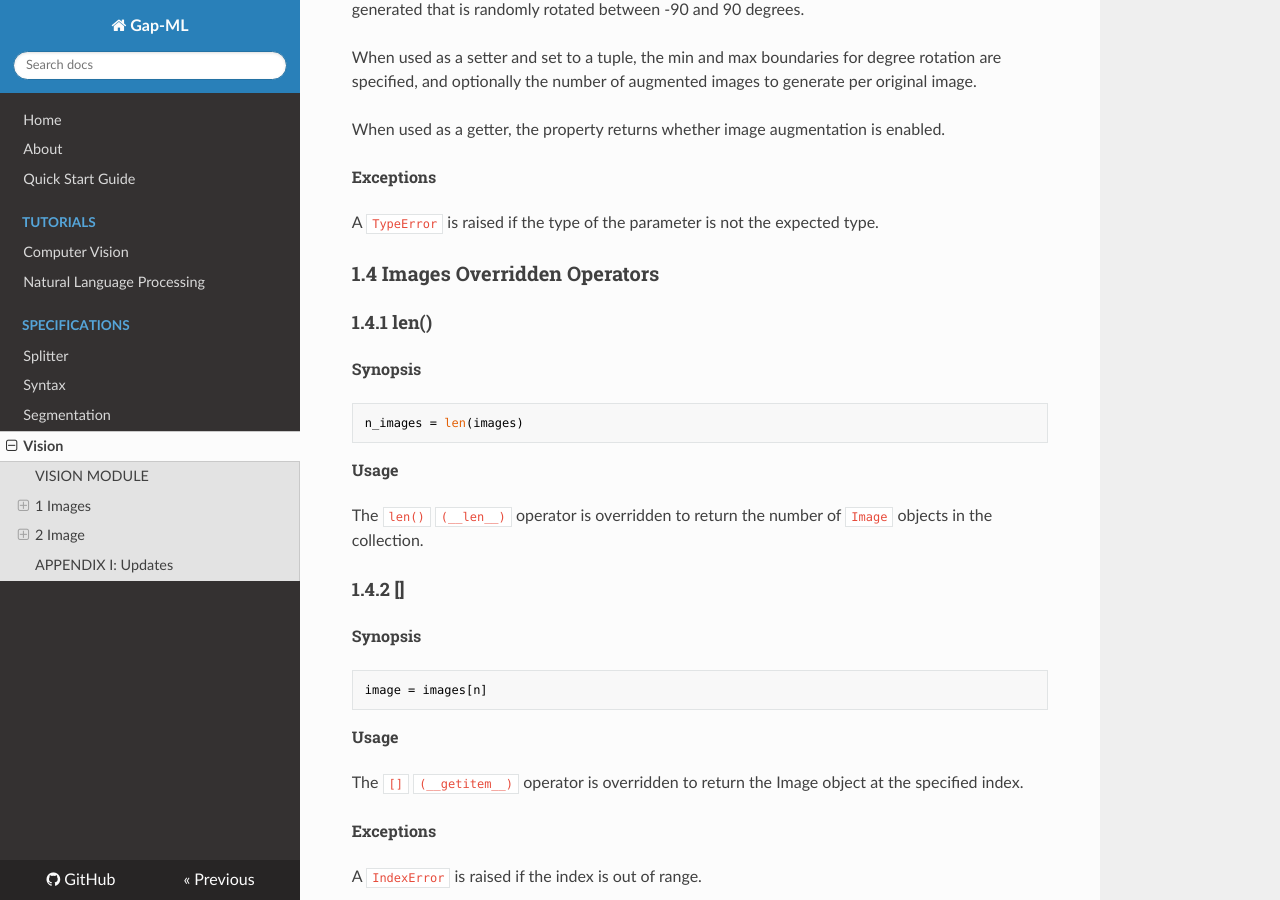
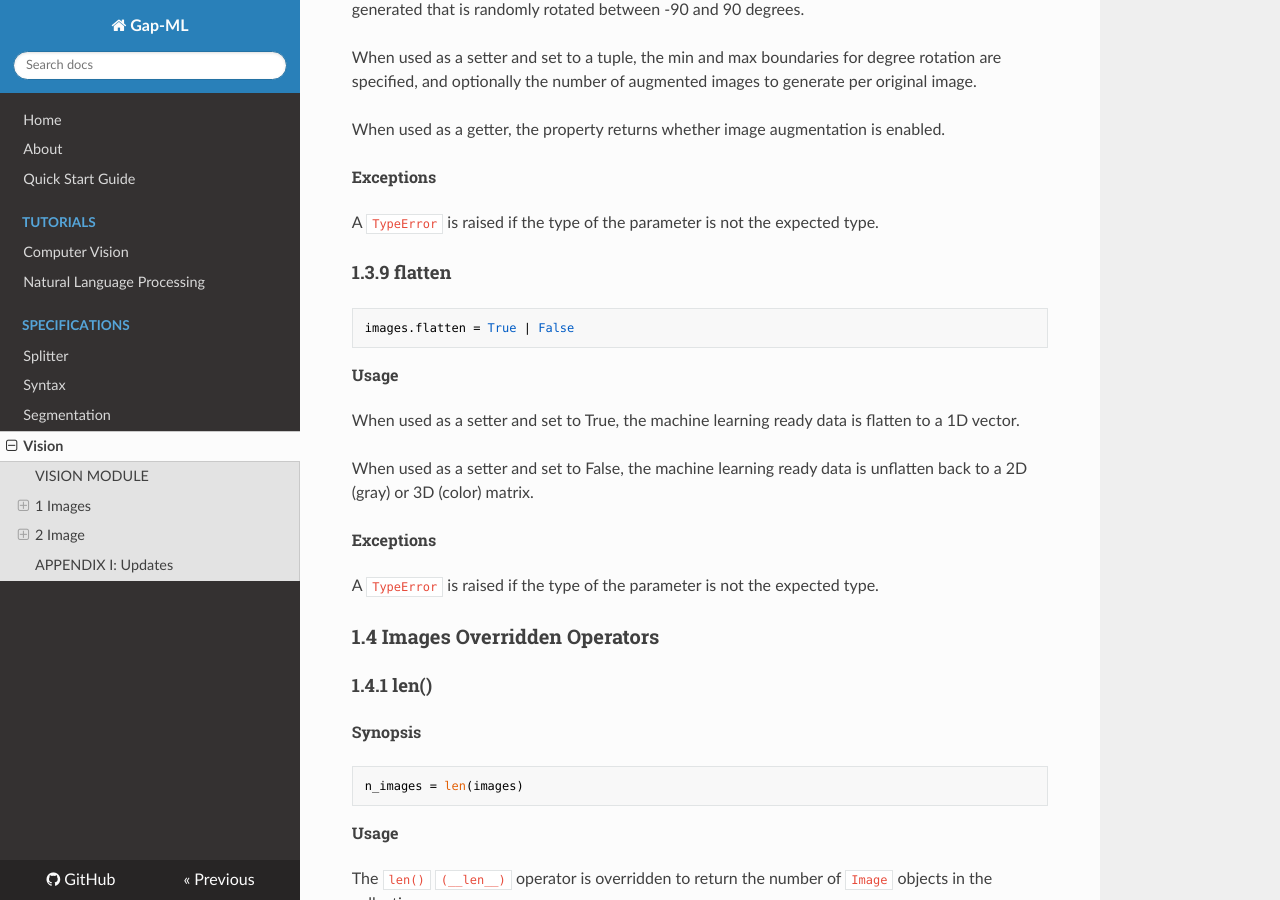
Before and after one commit to andrewferlitsch/Gap, an MkDocs documentation site: the page built from docs/specs/vision_spec.md, in a window 1280 px wide and 900 px high, scrolled down 6130 px. Built offline with MkDocs 1.6.1, drawn with Linux system fonts in a browser that asks for light colours; nearby versions of some CDN libraries; some of the changed text lies outside the part shown.

Commit message:
Update vision_spec.md

````diff
--- a/docs/specs/vision_spec.md
+++ b/docs/specs/vision_spec.md
@@ -246,6 +246,22 @@ When used as a getter, the property returns whether image augmentation is enable
 
 A `TypeError` is raised if the type of the parameter is not the expected type.
 
+#### 1.3.9 flatten
+
+```python
+images.flatten = True | False
+```
+
+###### Usage
+
+When used as a setter and set to True, the machine learning ready data is flatten to a 1D vector.
+
+When used as a setter and set to False, the machine learning ready data is unflatten back to a 2D (gray) or 3D (color) matrix.
+
+###### Exceptions
+
+A `TypeError` is raised if the type of the parameter is not the expected type.
+
 ### 1.4  Images Overridden Operators
 
 #### 1.4.1  len()
@@ -352,26 +368,6 @@ images.store()
 ###### Usage
 
 This method will store the machine learning ready data (and corresponding metadata) in a HDF5 file.
-
-#### 1.5.3 flatten()
-
-```python
-images.flatten()
-```
-
-###### Usage
-
-This method will *in progress*
-
-#### 1.5.4 unflatten()
-
-```python
-images.unflatten()
-```
-
-###### Usage
-
-This method will *in progress*
 
 ## 2  Image
 
````
